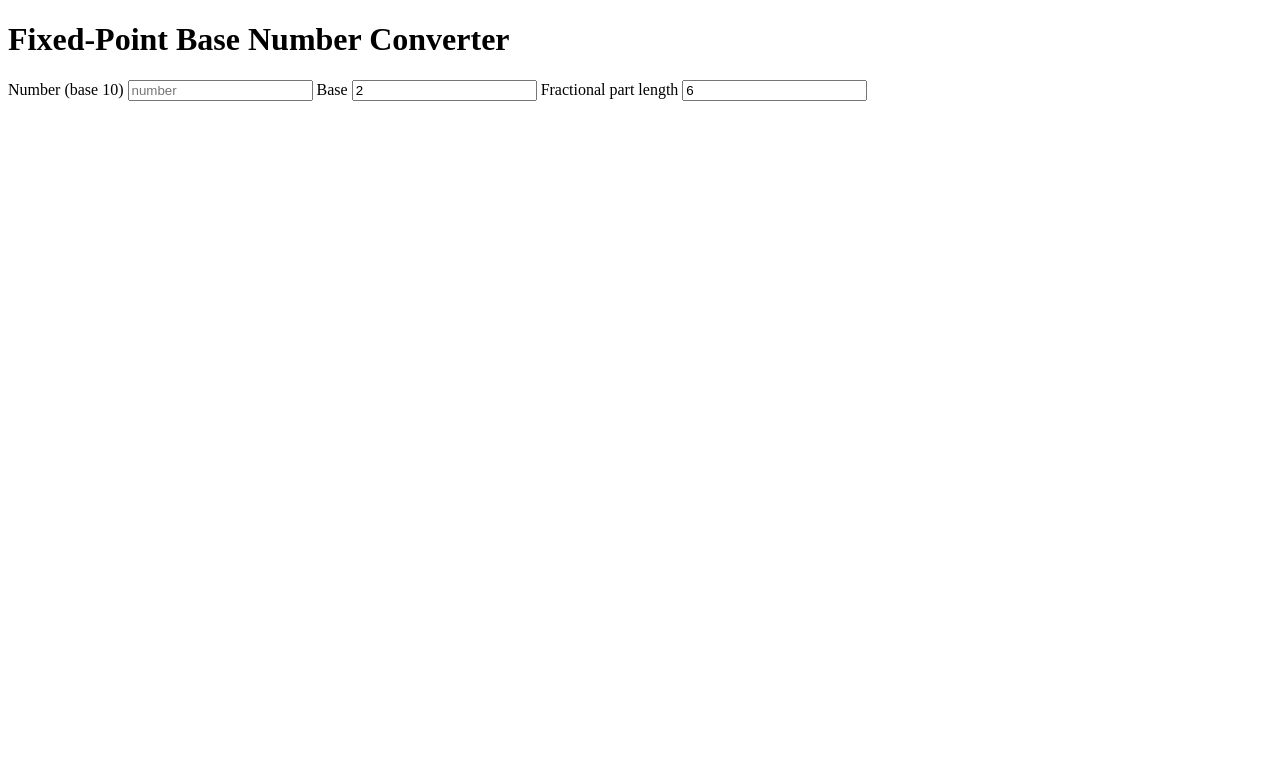
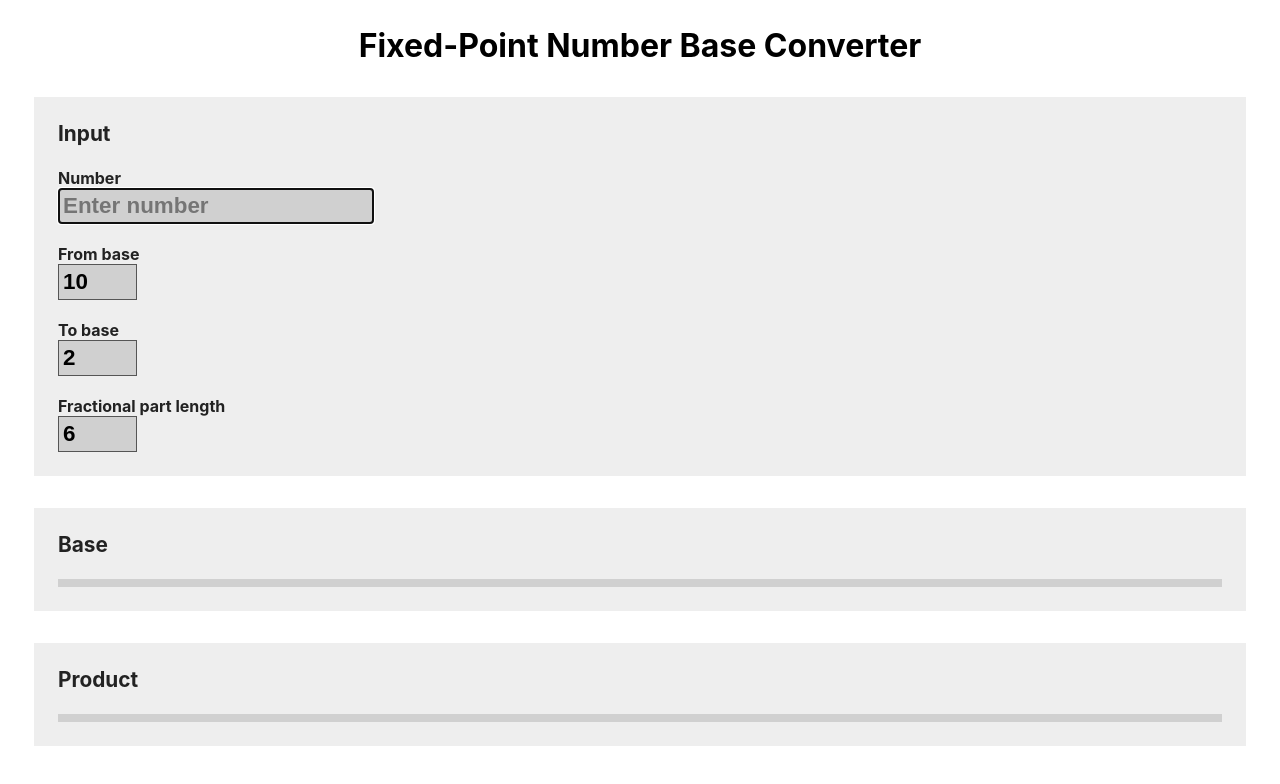
Before and after one commit to rijkvp/fpconv, a website built with Parcel: page src/index.html in a window 1280 px wide. Built offline with nearby package versions, Linux system fonts and the light colour scheme.

Commit message:
Set input base, add CSS & fix bugs

```diff
--- a/package.json
+++ b/package.json
@@ -2,6 +2,7 @@
   "name": "fpconv",
   "version": "1.0.0",
   "devDependencies": {
+    "@parcel/transformer-sass": "2.8.0",
     "parcel": "^2.8.0"
   }
 }
--- a/src/index.html
+++ b/src/index.html
@@ -4,17 +4,31 @@
     <meta charset="utf-8">
     <meta name="viewport" content="width=device-width, initial-scale=1.0">
     <title>Fixed-Point Base Number Converter</title>
+    <link rel="stylesheet" href="style.scss">
     <script type="module" src="main.ts"></script>
 </head>
 <body>
-    <h1>Fixed-Point Base Number Converter</h1>
-    <label for="input-numer">Number (base 10)</label>
-    <input id="input-number" name="input-number" type="number" placeholder="number">
-    <label for="input-base">Base</label>
-    <input id="input-base" name="input-base" type="number" min="2" value="2" placeholder="base">
-    <label for="input-frac-len">Fractional part length</label>
-    <input id="input-frac-len" name="input-frac-len" type="number" min="0" value="6" placeholder="frac-digits">
-    <div id="base-output"></div>
-    <div id="power-output"></div>
+    <main>
+      <h1>Fixed-Point Number Base Converter</h1>
+      <div class="container">
+        <h2>Input</h2>
+        <label for="input-numer">Number</label>
+        <input id="input-number" name="input-number" type="text" placeholder="Enter number" autofocus>
+        <label for="input-base-from">From base</label>
+        <input id="input-base-from" name="input-base-from" type="number" min="2" max="36" value="10" placeholder="Enter base">
+        <label for="input-base-to">To base</label>
+        <input id="input-base-to" name="input-base-to" type="number" min="2" max="36" value="2" placeholder="Enter base">
+        <label for="input-frac-len">Fractional part length</label>
+        <input id="input-frac-len" name="input-frac-len" type="number" min="0" max="50" value="6" placeholder="Fractional length">
+      </div>
+      <div class="container">
+        <h2>Base</h2>
+        <div id="base-output" class="output-value"></div>
+      </div>
+      <div class="container">
+        <h2>Product</h2>
+        <div id="product-output" class="output-value"></div>
+      </div>
+    </main>
 </body>
 </html>
--- a/src/main.ts
+++ b/src/main.ts
@@ -1,10 +1,11 @@
 const ALPHABET: string[] = 'abcdefghijklmnopqrstuvwxyz'.split('');
 
 const numInput = <HTMLInputElement>document.getElementById('input-number')!;
-const baseInput = <HTMLInputElement>document.getElementById('input-base')!;
+const fromBaseInput = <HTMLInputElement>document.getElementById('input-base-from')!;
+const toBaseInput = <HTMLInputElement>document.getElementById('input-base-to')!;
 const fracLenInput = <HTMLInputElement>document.getElementById('input-frac-len')!;
 const baseOutput = document.getElementById('base-output')!;
-const powerOutput = document.getElementById('power-output')!;
+const productOutput = document.getElementById('product-output')!;
 
 function numToBase(n: number, base: number): Array<number> {
     let o: number[] = [];
@@ -17,6 +18,7 @@ function numToBase(n: number, base: number): Array<number> {
 }
 
 function fracToBase(n: number, base: number, digits: number): number[] {
+    console.log("DO: ", n);
     let o: number[] = [];
     for (let i = 0; i < digits; i++) {
         n *= base;
@@ -29,7 +31,7 @@ function fracToBase(n: number, base: number, digits: number): number[] {
     return o;
 }
 
-function digitCharacter(digit: number): string {
+function digitToChar(digit: number): string {
     if (digit >= 0 && digit <= 9) {
         return digit.toString();
     } else if (digit - 10 < ALPHABET.length) {
@@ -39,12 +41,37 @@ function digitCharacter(digit: number): string {
     }
 }
 
-function formatDigits(arr: number[]): string {
+function digitsToString(arr: number[]): string {
     let str = '';
     for (let d of arr) {
-        str += digitCharacter(d);
+        str += digitToChar(d);
     }
     return str;
+}
+
+function charToDigit(char: string): number {
+  return parseInt(char, 36);
+}
+
+function stringToDigits(str: string): number[] {
+  let arr: number[] = [];
+  for (let c of str) {
+    arr.push(charToDigit(c));
+  }
+  return arr;
+}
+
+function parseNumber(str: string, base: number, neg: bool): number {
+  let digits = stringToDigits(str);
+  console.log(digits);
+  let p = neg ? -1 : digits.length - 1;
+  let sum = 0;
+  for (let d of digits) {
+    console.log(`${d.toString()} * ${base}^${p}`)
+    sum += d * Math.pow(base, p);
+    p--;
+  }
+  return sum;
 }
 
 function formatPowers(arr: number[], base: number, start: number): string {
@@ -54,34 +81,44 @@ function formatPowers(arr: number[], base: number, start: number): string {
         if (i != 0) {
             str += ' + ';
         }
-        str += `${arr[i]} &middot; ${base}<sup>${p}</sup>`;
+        str += `${arr[i]}&middot;${base}<sup>${p}</sup>`;
     }
     return str;
 }
 
+function removeTrailingZeros(arr: number[]) {
+    while (arr[arr.length - 1] == 0) {
+        arr.pop();
+    }
+}
+
 function update() {
     baseOutput.innerHTML = '';
-    powerOutput.innerHTML = '';
+    productOutput.innerHTML = '';
 
-    let num = numInput.value;
-    let base = parseInt(baseInput.value);
+    let inputNumber = numInput.value;
+    let inputBase = parseInt(fromBaseInput.value);
+    let base = parseInt(toBaseInput.value);
     let fracLen = parseInt(fracLenInput.value);
 
-    let parts = num.split('.');
-    let intPart = parseInt(parts[0]);
+    let parts = inputNumber.split('.');
+    let intPart = parseNumber(parts[0], inputBase, false);
+
     if (parts.length == 1) {
         let digits = numToBase(intPart, base);
-        baseOutput.innerHTML = formatDigits(digits);
-        powerOutput.innerHTML = formatPowers(digits, base, digits.length - 1);
+        baseOutput.innerHTML = digitsToString(digits);
+        productOutput.innerHTML = formatPowers(digits, base, digits.length - 1);
     } else if (parts.length == 2) {
-        let fracPart = parseFloat('0.' + parts[1]);
+        let fracPart = parseNumber(parts[1], inputBase, true);
         let intDigits = numToBase(intPart, base);
         let fracDigits = fracToBase(fracPart, base, fracLen);
-        baseOutput.innerHTML = formatDigits(intDigits) + '.' + formatDigits(fracDigits);
-        powerOutput.innerHTML = formatPowers(intDigits, base, intDigits.length - 1) + ' + ' + formatPowers(fracDigits, base, -1);
+        removeTrailingZeros(fracDigits);
+        baseOutput.innerHTML = digitsToString(intDigits) + '.' + digitsToString(fracDigits);
+        productOutput.innerHTML = formatPowers(intDigits, base, intDigits.length - 1) + ' + ' + formatPowers(fracDigits, base, -1);
     }
 }
 
 numInput.addEventListener('input', () => update());
-baseInput.addEventListener('input', () => update());
+toBaseInput.addEventListener('input', () => update());
+fromBaseInput.addEventListener('input', () => update());
 fracLenInput.addEventListener('input', () => update());
--- /dev/null
+++ b/src/style.scss
@@ -0,0 +1,63 @@
+:root {
+  --bg1: #eee;
+  --border: #555;
+  --lighter: #222;
+  --input: rgb(208, 208, 208);
+}
+
+body {
+  font-family: -apple-system, BlinkMacSystemFont, avenir next, avenir, segoe ui, helvetica neue, helvetica, Cantarell, Ubuntu, roboto, noto, arial, sans-serif;
+}
+
+main {
+  margin: 26px;
+  font-size: 14pt;
+}
+
+input {
+  display: block;
+  border-radius: 0;
+  border: 1px solid var(--border);
+  background: var(--input);
+  padding: 4px;
+  font-size: 1.4rem;
+  font-weight: 600;
+  max-width: 100%;
+}
+
+.container {
+  padding: 24px;
+  margin-top: 32px;
+  background-color: var(--bg1);
+}
+
+h1 {
+  font-size: 2rem;
+  text-align: center;
+}
+
+h2 {
+  color: var(--lighter);
+  font-weight: bold;
+  margin: 0;
+  margin-bottom: 22px;
+  font-size: 1.3rem;
+}
+
+label {
+  display: block;
+  color: var(--lighter);
+  font-weight: bold;
+  margin: 0;
+  font-size: 1.0rem;
+  margin-top: 20px;
+}
+
+.output-value {
+  padding: 4px;
+  background-color: var(--input);
+
+  font-family: Menlo, Consolas, Monaco, Liberation Mono, Lucida Console, monospace;
+  font-size: 1.2rem;
+  word-break: break-all;
+}
```
Also changed, not shown: 1 other file.
